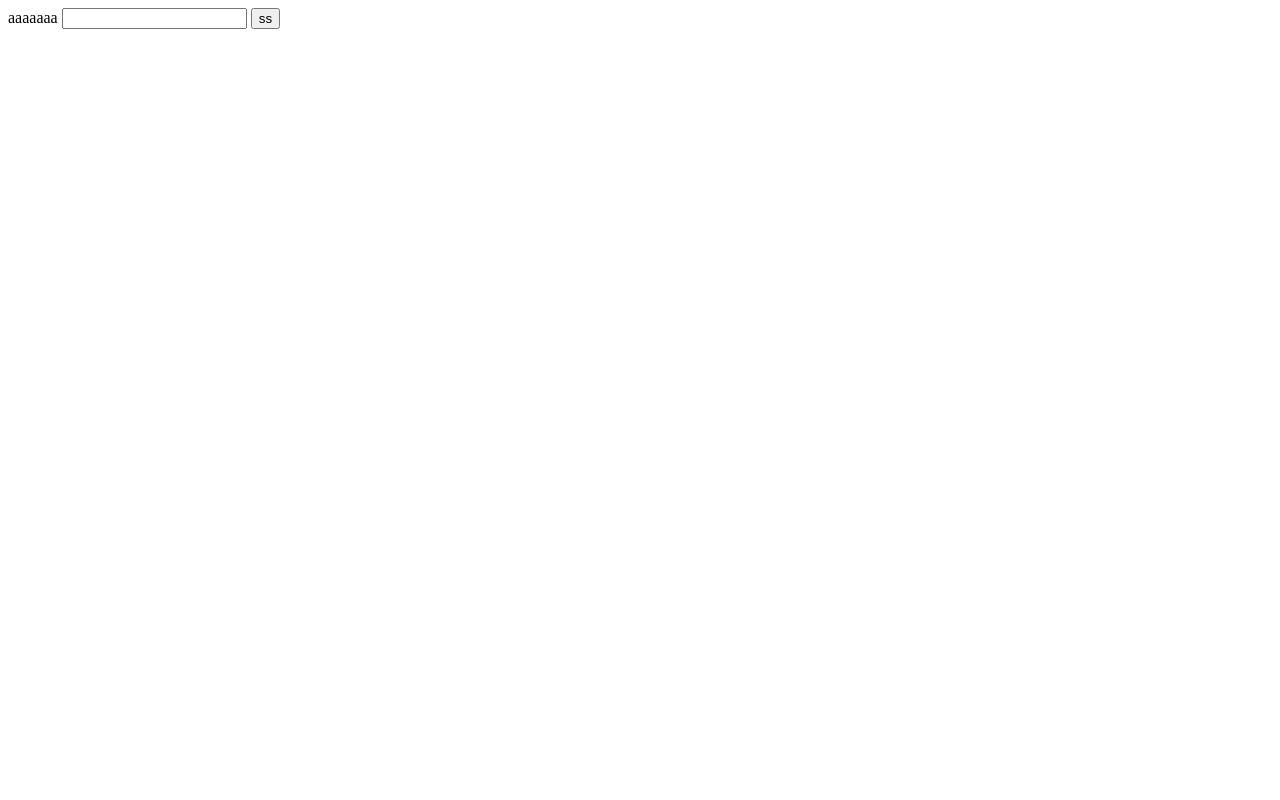
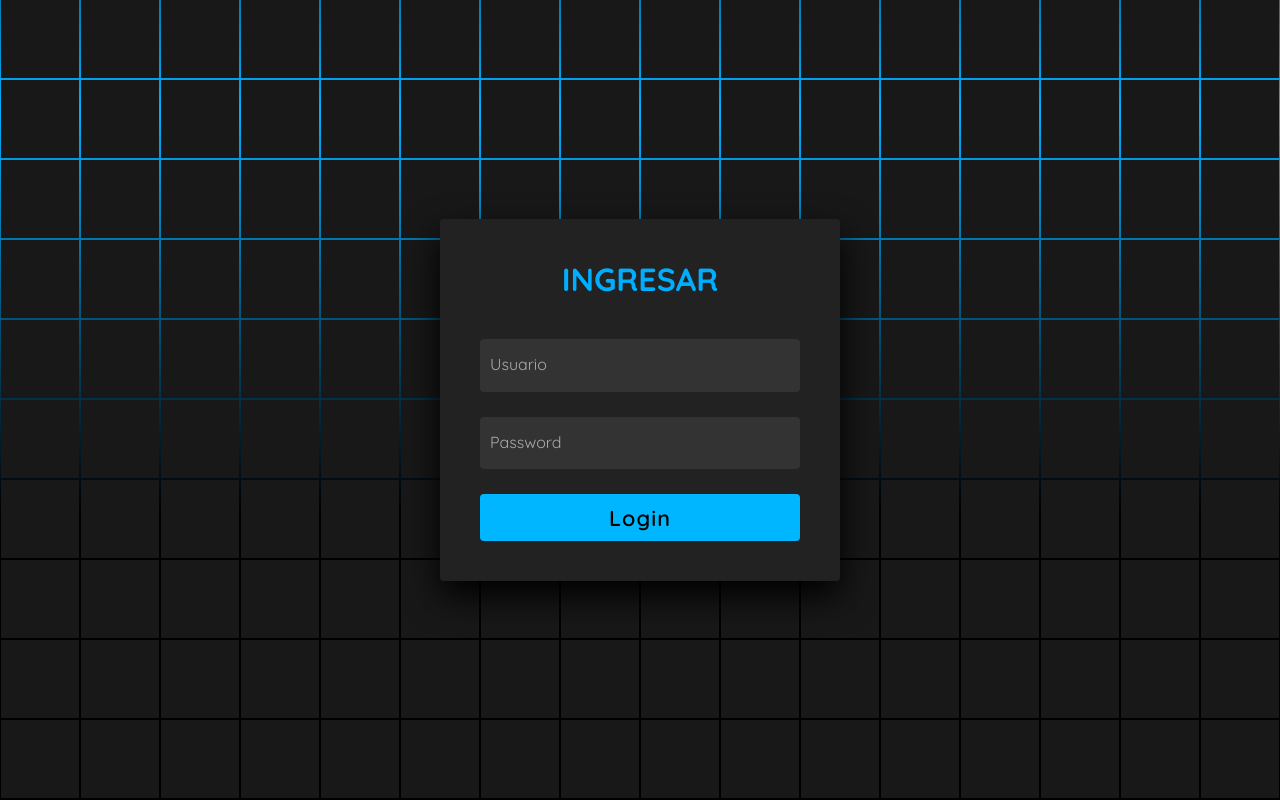
Before and after one commit to AlvEipeX/djangoproject, a Django app: page / in a window 1280 px wide. Before the commit the page is almost empty. Run offline with Django 4.2, Linux system fonts and the light colour scheme.

Commit message:
LOGIN HACKER

```diff
--- a/myapp/static/css/styles.css
+++ b/myapp/static/css/styles.css
@@ -0,0 +1,178 @@
+@import url('https://fonts.googleapis.com/css2?family=Quicksand:wght@300;400;500;600;700&display=swap');
+
+* {
+    margin: 0;
+    padding: 0;
+    box-sizing: border-box;
+    font-family: 'Quicksand', sans-serif;
+}
+
+body {
+    display: flex;
+    justify-content: center;
+    align-items: center;
+    min-height: 100vh;
+    background: #000;
+}
+
+section {
+    position: absolute;
+    width: 100vw;
+    height: 100vh;
+    display: flex;
+    justify-content: center;
+    align-items: center;
+    gap: 2px;
+    flex-wrap: wrap;
+    overflow: hidden;
+}
+
+section::before {
+    content: '';
+    position: absolute;
+    width: 100%;
+    height: 100%;
+    background: linear-gradient(#000, rgb(0, 174, 255), #000);
+    animation: animate 5s linear infinite;
+}
+
+@keyframes animate {
+    0% {
+        transform: translateY(-100%);
+    }
+
+    100% {
+        transform: translateY(100%);
+    }
+}
+
+section span {
+    position: relative;
+    display: block;
+    width: calc(6.25vw - 2px);
+    height: calc(6.25vw - 2px);
+    background: #181818;
+    z-index: 2;
+    transition: 1.5s;
+}
+
+section span:hover {
+    background: rgb(0, 174, 255);
+    transition: 0s;
+}
+
+section .signin {
+    position: absolute;
+    width: 400px;
+    background: #222;
+    z-index: 1000;
+    display: flex;
+    justify-content: center;
+    align-items: center;
+    padding: 40px;
+    border-radius: 4px;
+    box-shadow: 0 15px 35px rgba(0, 0, 0, 9);
+}
+
+section .signin .content {
+    position: relative;
+    width: 100%;
+    display: flex;
+    justify-content: center;
+    align-items: center;
+    flex-direction: column;
+    gap: 40px;
+}
+
+section .signin .content h2 {
+    font-size: 2em;
+    color: rgb(0, 174, 255);
+    text-transform: uppercase;
+}
+
+section .signin .content .form {
+    width: 100%;
+    display: flex;
+    flex-direction: column;
+    gap: 25px;
+}
+
+section .signin .content .form .inputBox {
+    position: relative;
+    width: 100%;
+}
+
+section .signin .content .form .inputBox input {
+    position: relative;
+    width: 100%;
+    background: #333;
+    border: none;
+    outline: none;
+    padding: 25px 10px 7.5px;
+    border-radius: 4px;
+    color: #fff;
+    font-weight: 500;
+    font-size: 1em;
+}
+
+section .signin .content .form .inputBox i {
+    position: absolute;
+    left: 0;
+    padding: 15px 10px;
+    font-style: normal;
+    color: #aaa;
+    transition: 0.5s;
+    pointer-events: none;
+}
+
+.signin .content .form .inputBox input:focus~i,
+.signin .content .form .inputBox input:valid~i {
+    transform: translateY(-7.5px);
+    font-size: 0.8em;
+    color: #fff;
+}
+
+.signin .content .form .links {
+    position: relative;
+    width: 100%;
+    display: flex;
+    justify-content: space-between;
+}
+
+.signin .content .form .links a {
+    color: #fff;
+    text-decoration: none;
+}
+
+.signin .content .form .links a:nth-child(2) {
+    color: rgb(0, 162, 255);
+    font-weight: 600;
+}
+
+.signin .content .form .inputBox input[type="submit"] {
+    padding: 10px;
+    background: rgb(0, 183, 255);
+    color: #000;
+    font-weight: 600;
+    font-size: 1.35em;
+    letter-spacing: 0.05em;
+    cursor: pointer;
+}
+
+input[type="submit"]:active {
+    opacity: 0.6;
+}
+
+@media (max-width: 900px) {
+    section span {
+        width: calc(10vw - 2px);
+        height: calc(10vw - 2px);
+    }
+}
+
+@media (max-width: 600px) {
+    section span {
+        width: calc(20vw - 2px);
+        height: calc(20vw - 2px);
+    }
+}
--- a/myapp/templates/login.html
+++ b/myapp/templates/login.html
@@ -1,24 +1,88 @@
 {% load static %}
+<!doctype html>
 
 <html lang="en">
-    <head>
-        <meta charset="UTF-8" />
-        <meta name="viewport" content="width=device-width, initial-scale=1.0" />
-        <title>Login</title>
-        <link
-            rel="stylesheet"
-            type="text/css"
-            href="{% static 'css/styles.css' %}"
-        />
-    </head>
 
-    <body>
-       <div>
-            <form action="">
-                <label for="">aaaaaaa</label>
-                <input type="text">
-                <button>ss</button>
-            </form>
-       </div>
-    </body>
+<head>
+
+    <meta charset="UTF-8">
+
+    <title>CodePen - Animated Login Form using Html &amp; CSS Only</title>
+
+    <link rel="stylesheet" type="text/css" href="{% static 'css/styles.css' %}" />
+
+</head>
+
+<body> <!-- partial:index.partial.html -->
+
+    <section> <span></span> <span></span> <span></span> <span></span> <span></span> <span></span> <span></span>
+        <span></span> <span></span> <span></span> <span></span> <span></span> <span></span> <span></span> <span></span>
+        <span></span> <span></span> <span></span> <span></span> <span></span> <span></span> <span></span> <span></span>
+        <span></span> <span></span> <span></span> <span></span> <span></span> <span></span> <span></span> <span></span>
+        <span></span> <span></span> <span></span> <span></span> <span></span> <span></span> <span></span> <span></span>
+        <span></span> <span></span> <span></span> <span></span> <span></span> <span></span> <span></span> <span></span>
+        <span></span> <span></span> <span></span> <span></span> <span></span> <span></span> <span></span> <span></span>
+        <span></span> <span></span> <span></span> <span></span> <span></span> <span></span> <span></span> <span></span>
+        <span></span> <span></span> <span></span> <span></span> <span></span> <span></span> <span></span> <span></span>
+        <span></span> <span></span> <span></span> <span></span> <span></span> <span></span> <span></span> <span></span>
+        <span></span> <span></span> <span></span> <span></span> <span></span> <span></span> <span></span> <span></span>
+        <span></span> <span></span> <span></span> <span></span> <span></span> <span></span> <span></span> <span></span>
+        <span></span> <span></span> <span></span> <span></span> <span></span> <span></span> <span></span> <span></span>
+        <span></span> <span></span> <span></span> <span></span> <span></span> <span></span> <span></span> <span></span>
+        <span></span> <span></span> <span></span> <span></span> <span></span> <span></span> <span></span> <span></span>
+        <span></span> <span></span> <span></span> <span></span> <span></span> <span></span> <span></span> <span></span>
+        <span></span> <span></span> <span></span> <span></span> <span></span> <span></span> <span></span> <span></span>
+        <span></span> <span></span> <span></span> <span></span> <span></span> <span></span> <span></span> <span></span>
+        <span></span> <span></span> <span></span> <span></span> <span></span> <span></span> <span></span> <span></span>
+        <span></span> <span></span> <span></span> <span></span> <span></span> <span></span> <span></span> <span></span>
+        <span></span> <span></span> <span></span> <span></span> <span></span> <span></span> <span></span> <span></span>
+        <span></span> <span></span> <span></span> <span></span> <span></span> <span></span> <span></span> <span></span>
+        <span></span> <span></span> <span></span> <span></span> <span></span> <span></span> <span></span> <span></span>
+        <span></span> <span></span> <span></span> <span></span> <span></span> <span></span> <span></span> <span></span>
+        <span></span> <span></span> <span></span> <span></span> <span></span> <span></span> <span></span> <span></span>
+        <span></span> <span></span> <span></span> <span></span> <span></span> <span></span> <span></span> <span></span>
+        <span></span> <span></span> <span></span> <span></span> <span></span> <span></span> <span></span> <span></span>
+        <span></span> <span></span> <span></span> <span></span> <span></span> <span></span> <span></span> <span></span>
+        <span></span> <span></span> <span></span> <span></span> <span></span> <span></span> <span></span> <span></span>
+        <span></span> <span></span> <span></span> <span></span> <span></span> <span></span> <span></span> <span></span>
+        <span></span> <span></span> <span></span> <span></span> <span></span> <span></span> <span></span> <span></span>
+        <span></span> <span></span> <span></span> <span></span> <span></span> <span></span> <span></span> <span></span>
+        <span></span> <span></span> <span></span> <span></span> <span></span>
+
+        <div class="signin">
+
+            <div class="content">
+
+                <h2>Ingresar</h2>
+
+                <div class="form">
+
+                    <div class="inputBox">
+
+                        <input type="text" required> <i>Usuario</i>
+
+                    </div>
+
+                    <div class="inputBox">
+
+                        <input type="password" required> <i>Password</i>
+
+                    </div>
+
+                    <div class="inputBox">
+
+                        <input type="submit" value="Login">
+
+                    </div>
+
+                </div>
+
+            </div>
+
+        </div>
+
+    </section>
+
+</body>
+
 </html>
```
